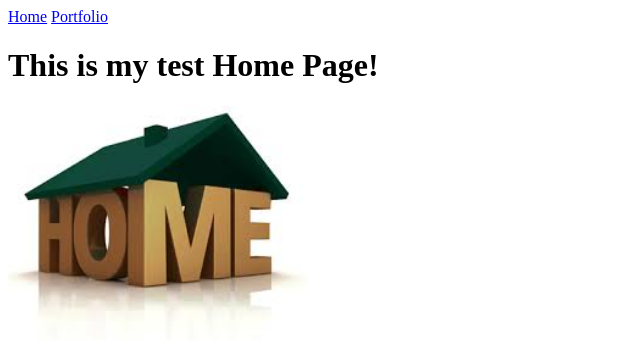
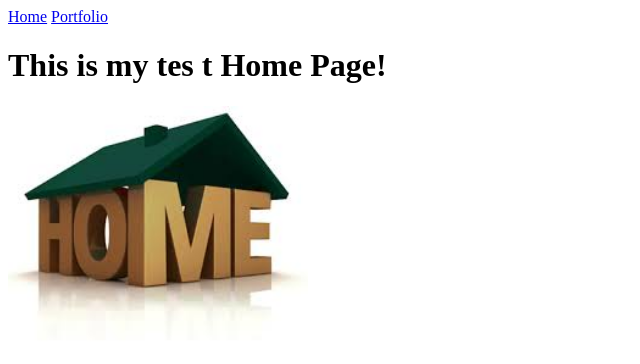
Before and after one commit to kperry1943/kperry1943.github.io, a plain HTML site: page my_website/index.html in a window 1280 px wide. Shown: the whole page, without its empty margins (0-640 px from the left). Drawn offline with Linux system fonts and the light colour scheme.

Commit message:
Initial commit

```diff
--- a/my_website/index.html
+++ b/my_website/index.html
@@ -7,7 +7,7 @@
   <body>
     <a href="index.html">Home</a>
     <a href="portfolio.html">Portfolio</a>
-    <h1>This is my test Home Page!</h1>
+    <h1>This is my tes  t Home Page!</h1>
     <img src="images/home.jpg" height="250">
   </body>
 </html>
```
